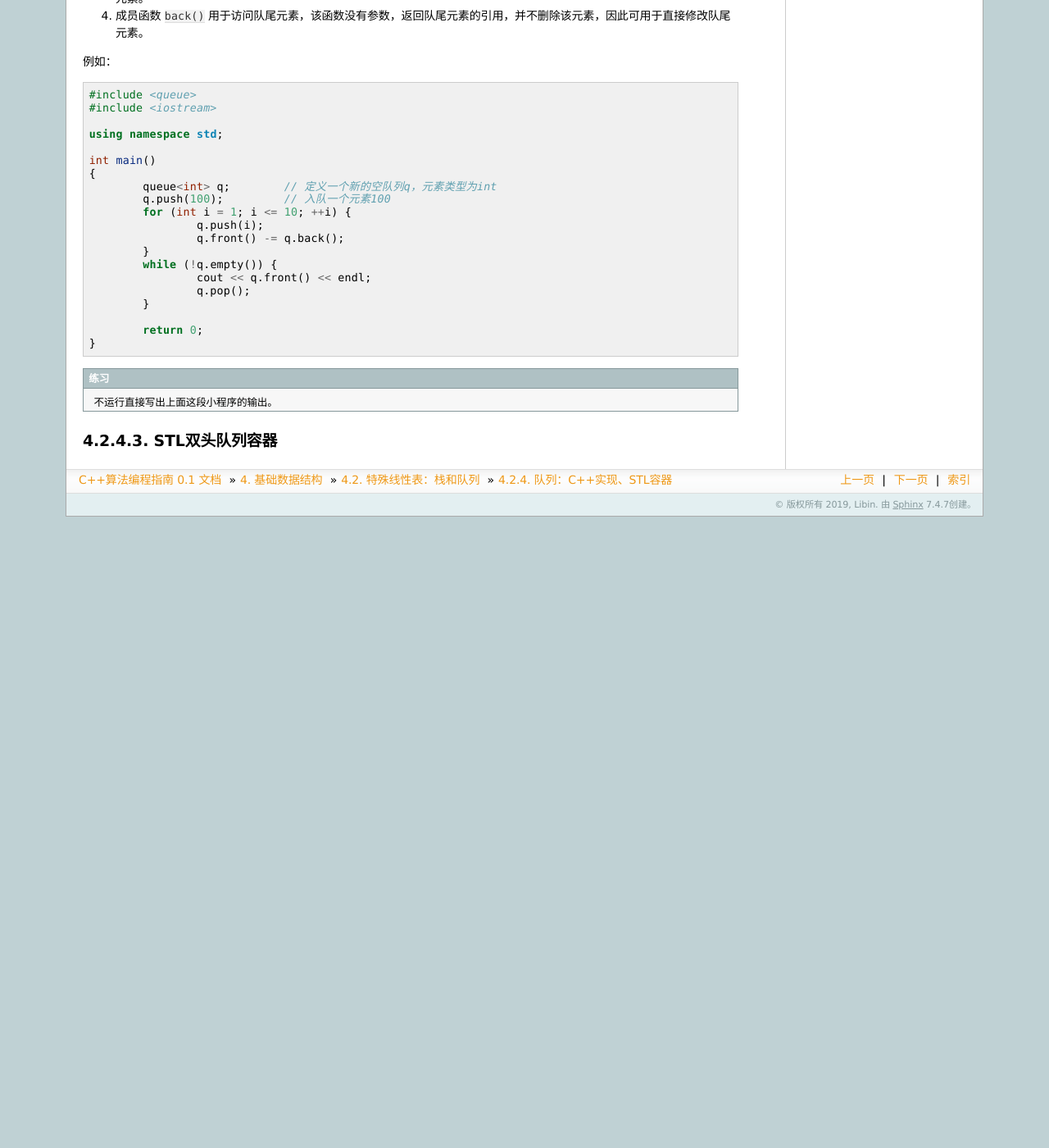
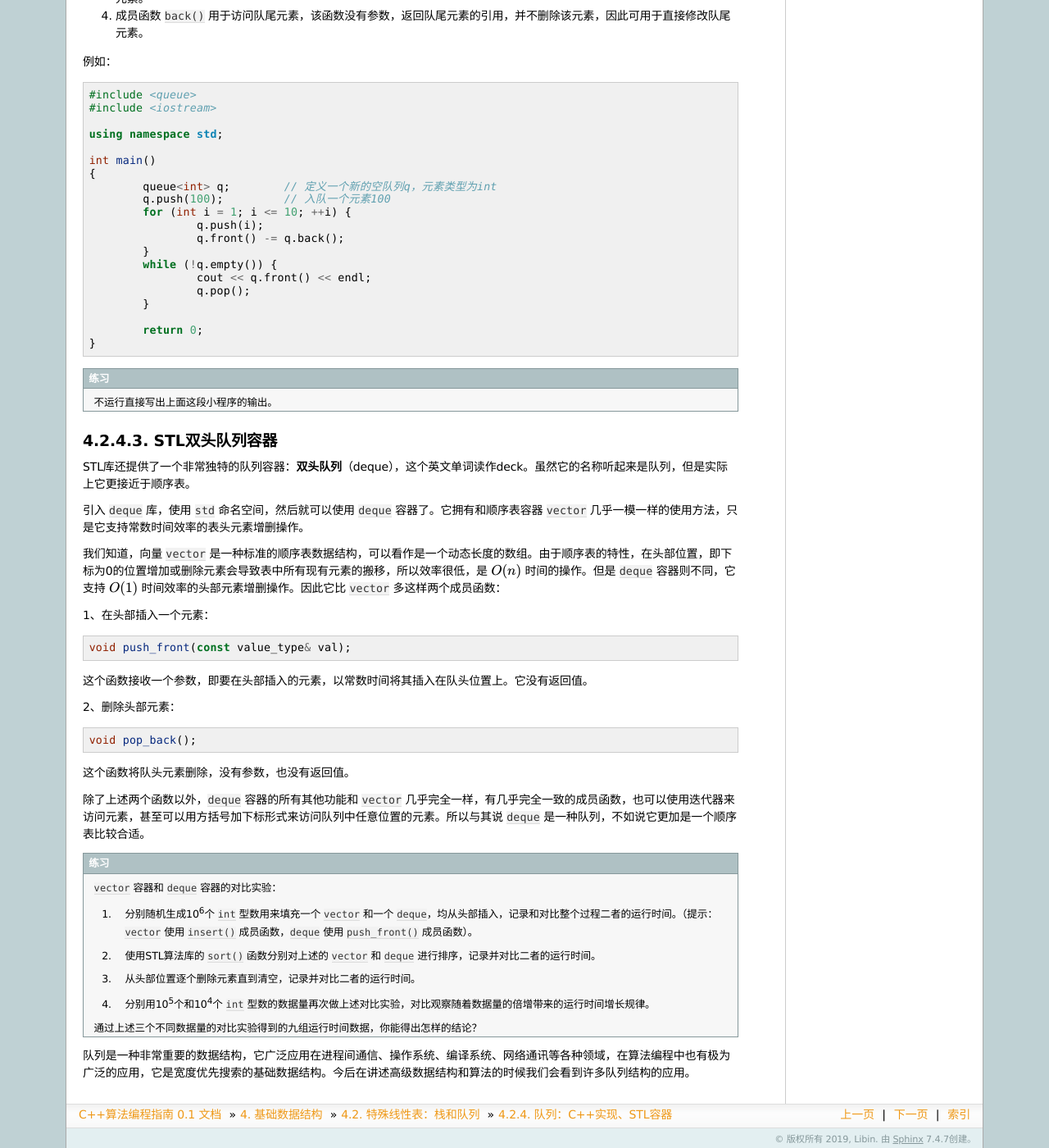
Before and after one commit to majorli/algo_guide, a Sphinx documentation site: the page built from source/ch03/sec02/324_queue_2.rst, in a window 1280 px wide and 1400 px high, scrolled down 1466 px. Shown: the whole window at 82% size. Built offline with Sphinx 7.4.7, drawn with Linux system fonts in a browser that asks for light colours; formulas are drawn with MathJax 3; before the commit the page ends 2096 px from its top, so only the background shows below that.

```diff
--- a/source/ch03/sec02/324_queue_2.rst
+++ b/source/ch03/sec02/324_queue_2.rst
@@ -91,3 +91,40 @@
 
 STL双头队列容器
 ^^^^^^^^^^^^^^^^
+
+STL库还提供了一个非常独特的队列容器：\ :strong:`双头队列`\ （deque），这个英文单词读作deck。虽然它的名称听起来是队列，但是实际上它更接近于顺序表。
+
+引入 ``deque`` 库，使用 ``std`` 命名空间，然后就可以使用 ``deque`` 容器了。它拥有和顺序表容器 ``vector`` 几乎一模一样的使用方法，只是它支持常数时间效率的表头元素增删操作。
+
+我们知道，向量 ``vector`` 是一种标准的顺序表数据结构，可以看作是一个动态长度的数组。由于顺序表的特性，在头部位置，即下标为0的位置增加或删除元素会导致表中所有现有元素的搬移，所以效率很低，是 :math:`O(n)` 时间的操作。但是 ``deque`` 容器则不同，它支持 :math:`O(1)` 时间效率的头部元素增删操作。因此它比 ``vector`` 多这样两个成员函数：
+
+1、在头部插入一个元素：
+
+.. code-block:: c++
+
+   void push_front(const value_type& val);
+
+这个函数接收一个参数，即要在头部插入的元素，以常数时间将其插入在队头位置上。它没有返回值。
+
+2、删除头部元素：
+
+.. code-block:: c++
+
+   void pop_back();
+
+这个函数将队头元素删除，没有参数，也没有返回值。
+
+除了上述两个函数以外，\ ``deque`` 容器的所有其他功能和 ``vector`` 几乎完全一样，有几乎完全一致的成员函数，也可以使用迭代器来访问元素，甚至可以用方括号加下标形式来访问队列中任意位置的元素。所以与其说 ``deque`` 是一种队列，不如说它更加是一个顺序表比较合适。
+
+.. admonition:: 练习
+
+   ``vector`` 容器和 ``deque`` 容器的对比实验：
+
+   1. 分别随机生成10\ :superscript:`6`\ 个 ``int`` 型数用来填充一个 ``vector`` 和一个 ``deque``\ ，均从头部插入，记录和对比整个过程二者的运行时间。（提示：\ ``vector`` 使用 ``insert()`` 成员函数，\ ``deque`` 使用 ``push_front()`` 成员函数）。
+   2. 使用STL算法库的 ``sort()`` 函数分别对上述的 ``vector`` 和 ``deque`` 进行排序，记录并对比二者的运行时间。
+   3. 从头部位置逐个删除元素直到清空，记录并对比二者的运行时间。
+   4. 分别用10\ :superscript:`5`\ 个和10\ :superscript:`4`\ 个 ``int`` 型数的数据量再次做上述对比实验，对比观察随着数据量的倍增带来的运行时间增长规律。
+
+   通过上述三个不同数据量的对比实验得到的九组运行时间数据，你能得出怎样的结论？
+
+队列是一种非常重要的数据结构，它广泛应用在进程间通信、操作系统、编译系统、网络通讯等各种领域，在算法编程中也有极为广泛的应用，它是宽度优先搜索的基础数据结构。今后在讲述高级数据结构和算法的时候我们会看到许多队列结构的应用。
```
Also changed, not shown: source/300_basic_data_structure.rst (+1 -6 lines), source/ch03/330_hash.rst (added, +19 -0 lines).
